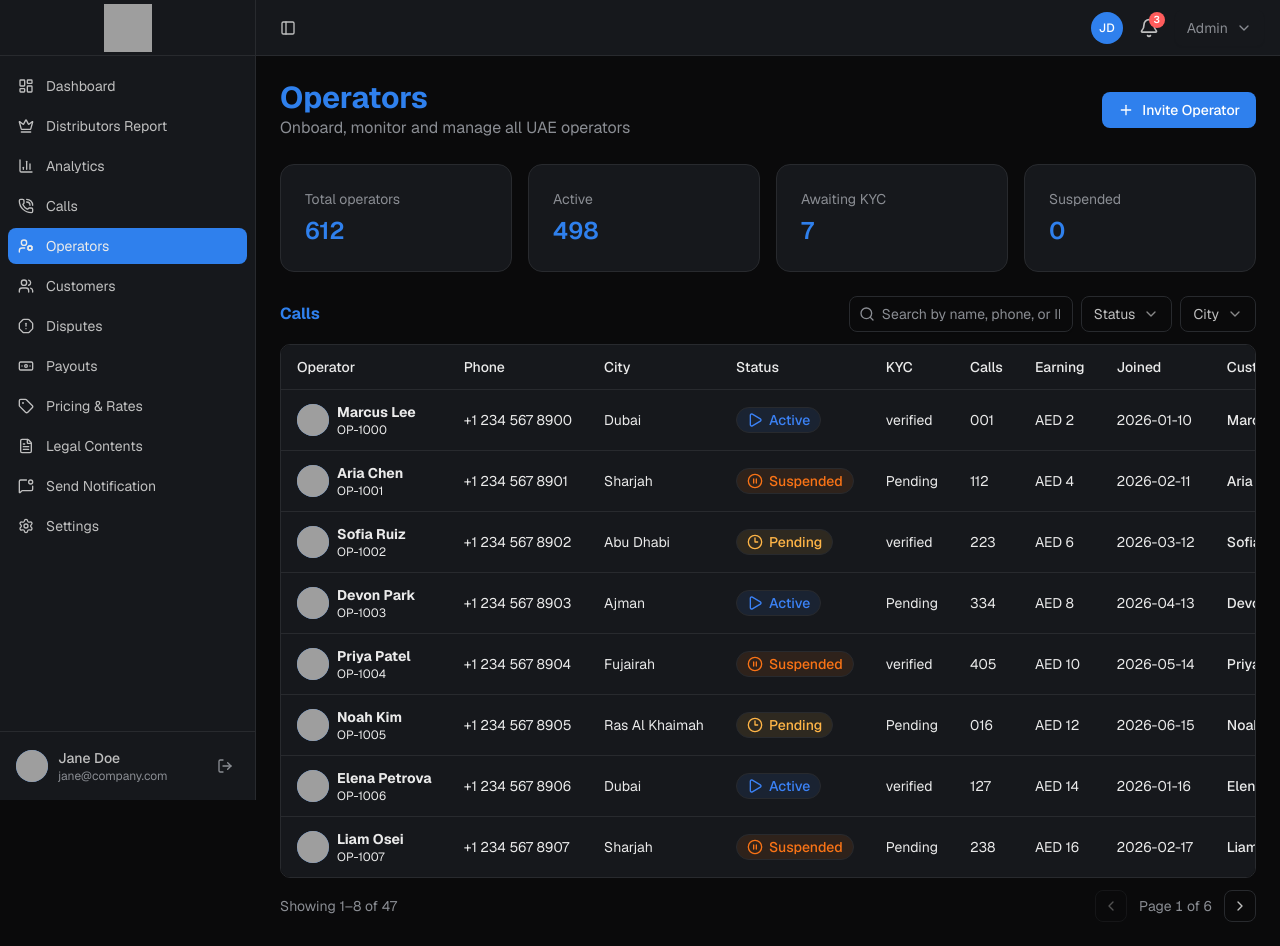
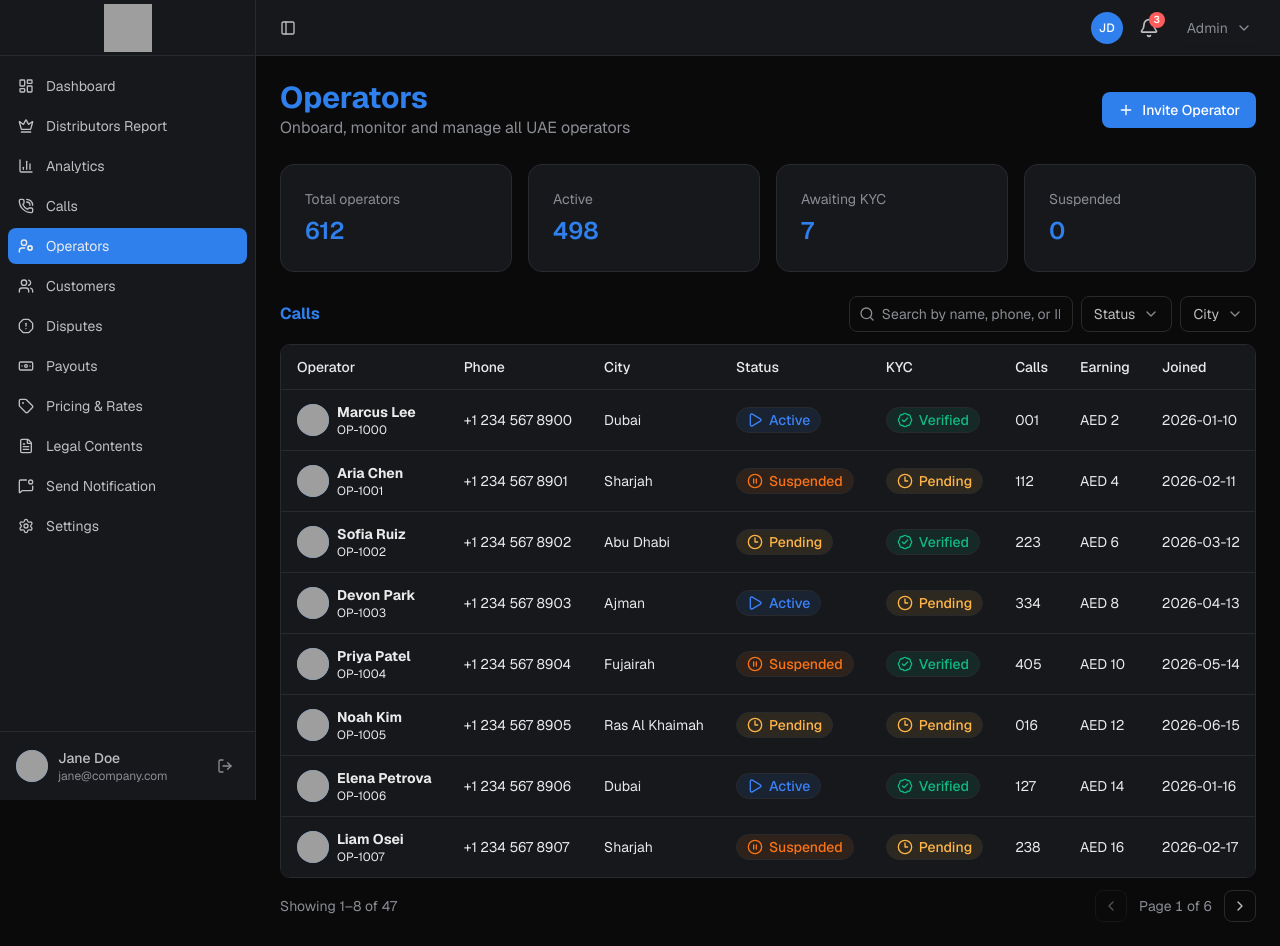
Before and after one commit to Mirza2018/rora-dashboard, a Next.js app: page /dashboard/operator in a window 1280 px wide. Built offline with nearby package versions, Linux system fonts and the light colour scheme; grey boxes are pictures that could not be loaded.

Commit message:
fix: correct KYC status casing and enhance status badge for verified

```diff
--- a/src/components/operators_page/operators_table.tsx
+++ b/src/components/operators_page/operators_table.tsx
@@ -35,7 +35,7 @@ type Call = {
   phone: string;
   city: string;
   status: "active" | "suspended" | "pending";
-  kyc: "verified" | "Pending";
+  kyc: "verified" | "pending";
   calls: string;
   earning: string;
   joined: string;
@@ -43,7 +43,7 @@ type Call = {
 
 const ALL_CUSTOMERS: Call[] = Array.from({ length: 47 }).map((_, i) => {
   const statuses: Call["status"][] = ["active", "suspended", "pending"];
-  const kyces: Call["kyc"][] = ["verified", "Pending"];
+  const kyces: Call["kyc"][] = ["verified", "pending"];
   return {
     id: `OP-${1000 + i}`,
     name: [
@@ -143,7 +143,11 @@ const OperatorsTable = () => {
         <StatusBadge status={row.status}>{row.status}</StatusBadge>
       ),
     },
-    { key: "kyc", header: "KYC" },
+    {
+      key: "kyc",
+      header: "KYC",
+      render: (row) => <StatusBadge status={row.kyc}>{row.kyc}</StatusBadge>,
+    },
     { key: "calls", header: "Calls" },
     {
       key: "earning",
--- a/src/components/ui/status-badge.tsx
+++ b/src/components/ui/status-badge.tsx
@@ -22,6 +22,8 @@ const statusBadgeVariants = cva(
     variants: {
       status: {
         complete:
+          "bg-status-complete/10 text-status-complete border-status-complete/30",
+        verified:
           "bg-status-complete/10 text-status-complete border-status-complete/30",
 
         failed:
@@ -61,6 +63,7 @@ const statusBadgeVariants = cva(
 
 const statusIcons = {
   complete: CircleCheckBig,
+  verified: BadgeCheck,
   failed: CircleX,
   pending: Clock3,
   active: Play,
```
Also changed, not shown: 1 other file (tests, documents, lock files or other folders).
